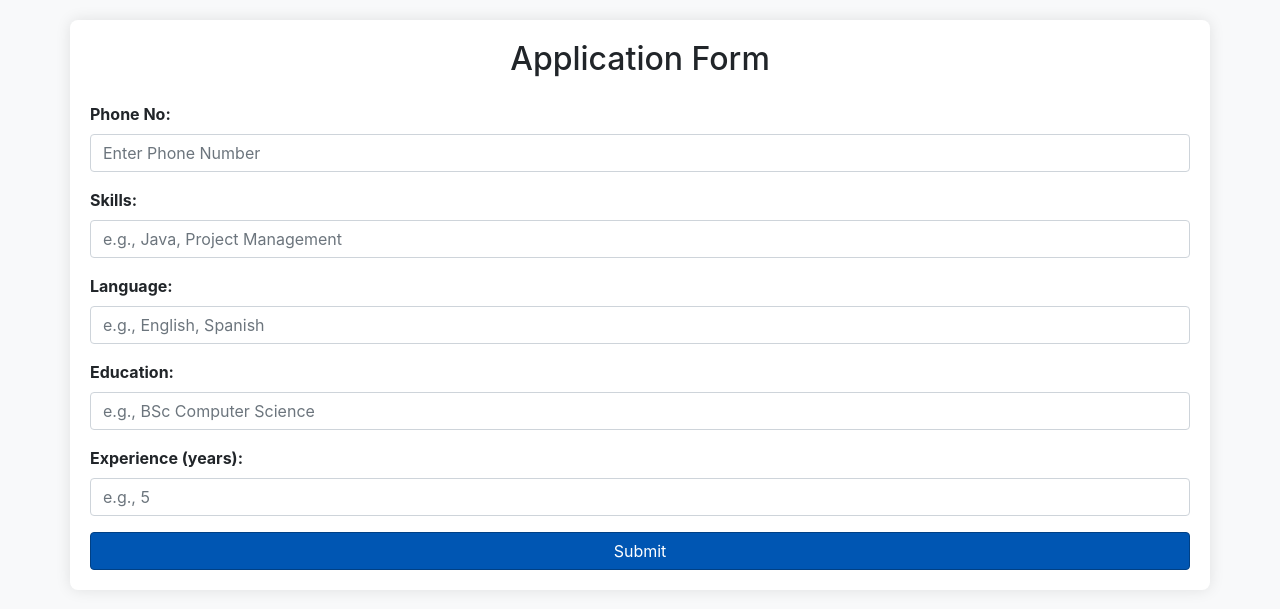
After one commit to ana-cernei/INTERBLEND_PC, a PHP site: page /INTERBLEND_PC/apply.html in a window 1280 px wide. The commit adds this page. Shown: the top 609 px of the page. Run offline with PHP 8.4, Linux system fonts and the light colour scheme.

Commit message:
apply form and other changes pics

```diff
--- a/about.php
+++ b/about.php
@@ -78,7 +78,7 @@
     <div class="container">
     	<h1 class="mt-5 mb-5">Reviews</h1>
     	<div class="card">
-    		<div class="card-header">Sample Product</div>
+    		<div class="card-header"></div>
     		<div class="card-body">
     			<div class="row">
     				<div class="col-sm-4 text-center">
--- /dev/null
+++ b/apply.html
@@ -0,0 +1,64 @@
+<!doctype html>
+<html lang="en">
+<head>
+    <meta charset="utf-8">
+    <meta name="viewport" content="width=device-width, initial-scale=1, shrink-to-fit=no">
+    <link rel="stylesheet" href="https://stackpath.bootstrapcdn.com/bootstrap/4.4.1/css/bootstrap.min.css">
+    <title>Submit Your Application</title>
+    <style>
+        body {
+            padding-top: 20px;
+            background: #f8f9fa;
+        }
+        .container {
+            background: white;
+            padding: 20px;
+            border-radius: 8px;
+            box-shadow: 0 0 15px rgba(0, 0, 0, 0.1);
+        }
+        .form-label {
+            font-weight: bold;
+        }
+        .btn-primary {
+            background-color: #0056b3;
+            border-color: #004085;
+        }
+        .btn-primary:hover {
+            background-color: #0069d9;
+            border-color: #005cbf;
+        }
+    </style>
+</head>
+<body>
+    <div class="container">
+        <h2 class="text-center mb-4">Application Form</h2>
+        <form action="submitApplication.php" method="POST">
+            <div class="form-group">
+                <label for="phone" class="form-label">Phone No:</label>
+                <input type="tel" class="form-control" id="phone" name="phone" placeholder="Enter Phone Number" required pattern="[0-9]{10}">
+            </div>
+            <div class="form-group">
+                <label for="skills" class="form-label">Skills:</label>
+                <input type="text" class="form-control" id="skills" name="skills" placeholder="e.g., Java, Project Management" required>
+            </div>
+            <div class="form-group">
+                <label for="language" class="form-label">Language:</label>
+                <input type="text" class="form-control" id="language" name="language" placeholder="e.g., English, Spanish" required>
+            </div>
+            <div class="form-group">
+                <label for="education" class="form-label">Education:</label>
+                <input type="text" class="form-control" id="education" name="education" placeholder="e.g., BSc Computer Science" required>
+            </div>
+            <div class="form-group">
+                <label for="experience" class="form-label">Experience (years):</label>
+                <input type="number" class="form-control" id="experience" name="experience" placeholder="e.g., 5" min="0" required>
+            </div>
+            <button type="submit" class="btn btn-primary btn-block">Submit</button>
+        </form>
+    </div>
+
+    <script src="https://code.jquery.com/jquery-3.4.1.min.js"></script>
+    <script src="https://cdn.jsdelivr.net/npm/popper.js@1.16.0/dist/umd/popper.min.js"></script>
+    <script src="https://stackpath.bootstrapcdn.com/bootstrap/4.4.1/js/bootstrap.min.js"></script>
+</body>
+</html>
--- a/viewPizza.php
+++ b/viewPizza.php
@@ -83,12 +83,12 @@
                 $quaresult = mysqli_query($conn, $quaSql);
                 $quaExistRows = mysqli_num_rows($quaresult);
                 if($quaExistRows == 0) {
-                    echo '<form action="partials/_manageCart.php" method="POST">
+                    echo '<form action="submitApplication.php" method="POST">
                           <input type="hidden" name="itemId" value="'.$pizzaId. '">
                           <button type="submit" name="Apply" class="btn btn-primary my-2">Apply</button>
                           </form>';
                 } else {
-                    echo '<a href="viewCart.php"><button class="btn btn-primary my-2">Go to Cart</button></a>';
+                    echo '<a href="apply.html"><button class="btn btn-primary my-2">Apply</button></a>';
                 }
             } else {
                 echo '<button class="btn btn-primary my-2" data-toggle="modal" data-target="#loginModal">Apply</button>';
```
Also changed, not shown: index.php (+18 -1 lines), partials/_checkoutModal.php (+26 -16 lines), submitApplication.php (added, +48 -0 lines), viewCart.php (+4 -4 lines), assets/img/slide/1.jpg, assets/img/slide/2.jpg, assets/img/slide/2.png (deleted), img/pizza-84.jpg (renamed from img/pizza-83.jpg), img/pizza-86.jpg (added), img/pizza-87.jpg (added), img/pizza-88.jpg (added).
